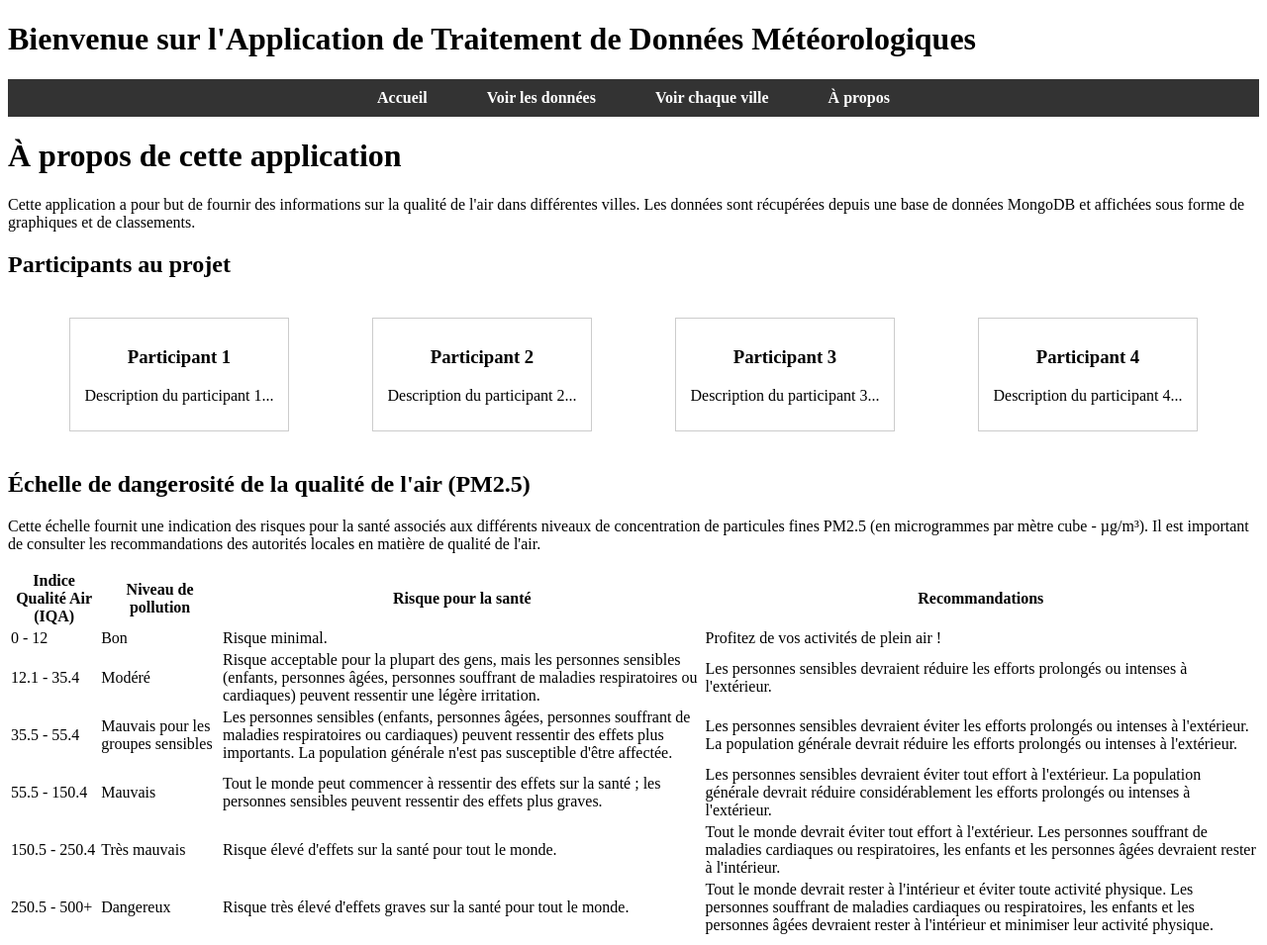
After one commit to Matteo039/Projet_BigData, a Flask app: page /about in a window 1280 px wide. The commit adds this page. Shown: the whole page at 99% size. Run offline with Flask 3, Linux system fonts and the light colour scheme.

Commit message:
Fin de journée datathonienne c'est finito pipo a demain la team (je sais que personne ne va lire ce message qui est je pense beaucoup trop long pour dire que je n'ai PAS beaucoup avancer durant cette journée qui a semblé plutot ensoleillé vu le soleil que j'ai dans la gueule actuellement) Demain sera sans doute une journée similaire a celle ci c'est a dire de la merde. sauf que je vais finir plus tot qu'aujourd'hui halleluja (je sais pas comment l'écrire mais ça me semblait bien) ciao la team pour de vrai. Si quelqu'un d'autre que Corentin lit se message, je lui offre la fortune de mon poisson rouge décédé en 2016 (0.00001€) ciao
Pas bcp d'amélioration

```diff
--- a/routes.py
+++ b/routes.py
@@ -1,6 +1,7 @@
 from flask import Blueprint, jsonify, request, render_template
 from models import get_data, get_available_cities
 from datetime import datetime
+from dateutil import parser
 
 app_routes = Blueprint('app_routes', __name__)
 
@@ -16,29 +17,27 @@ def cities():
     selected_ville = request.args.get('ville')
     selected_date_debut = request.args.get('date_debut')
     selected_date_fin = request.args.get('date_fin')
+    selected_intervalle = request.args.get('intervalle')  # Récupérer l'intervalle
     error_message = None
-    show_graph = True  # Par défaut, afficher le graphique
-    graph_data = None  # AJOUTE L'INITIALISATION
-    data_type = "graph"
+    show_graph = True
+    graph_data = None  # Assurez-vous que graph_data est initialisé
 
     if selected_date_debut and selected_date_fin:
         try:
-            date_debut = datetime.strptime(selected_date_debut, '%Y-%m-%d')
-            date_fin = datetime.strptime(selected_date_fin, '%Y-%m-%d')
-
+            date_debut = parser.parse(selected_date_debut)
+            date_fin = parser.parse(selected_date_fin)
             if date_fin < date_debut:
                 error_message = "La date de fin doit être postérieure ou égale à la date de début."
-                graph_data = []  # Pas de données à afficher en cas d'erreur
-                show_graph = False  # Ne pas afficher le graphique
+                graph_data = []
+                show_graph = False
             else:
-                graph_data = get_data(ville=selected_ville, date_debut=selected_date_debut, date_fin=selected_date_fin)
+                graph_data = get_data(ville=selected_ville, date_debut=selected_date_debut, date_fin=selected_date_fin, intervalle=selected_intervalle)
         except ValueError:
-            error_message = "Format de date invalide. Veuillez utiliser AAAA-MM-JJ."
+            error_message = "Format de date invalide. Veuillez utiliser un format reconnaissable."
             graph_data = []
-            show_graph = False  # Ne pas afficher le graphique
-            data_type = None
+            show_graph = False
     else:
-        graph_data = get_data(ville=selected_ville, date_debut=selected_date_debut, date_fin=selected_date_fin)
+        graph_data = get_data(ville=selected_ville, date_debut=selected_date_debut, date_fin=selected_date_fin, intervalle=selected_intervalle)
 
     return render_template('city.html',
                            cities=available_cities,
@@ -47,11 +46,13 @@ def cities():
                            selected_date_debut=selected_date_debut,
                            selected_date_fin=selected_date_fin,
                            error_message=error_message,
-                           show_graph=show_graph,
-                           data_type=data_type)
-
+                           show_graph=show_graph)
 
 @app_routes.route('/dataview', methods=['GET'])
 def dataview():
     top_3_cities, bottom_3_cities = get_data()  # Récupérer les 3 pires et les 3 meilleures villes
     return render_template('dataview.html', top_3_cities=top_3_cities, bottom_3_cities=bottom_3_cities)
+
+@app_routes.route('/about')
+def a_propos():
+    return render_template('aPropos.html')
--- /dev/null
+++ b/templates/apropos.html
@@ -0,0 +1,115 @@
+<!DOCTYPE html>
+<html lang="fr">
+<head>
+    <meta charset="UTF-8">
+    <meta name="viewport" content="width=device-width, initial-scale=1.0">
+    <title>À propos</title>
+    <link rel="stylesheet" href="static/style_global.css">
+    <style>
+        /* Styles pour les cartes de participants */
+        .participants-container {
+            display: flex;
+            justify-content: space-around; /* Répartit l'espace autour des cartes */
+            padding: 20px;
+        }
+
+        .participant-card {
+            width: 200px; /* Ajuste la largeur des cartes */
+            border: 1px solid #ccc;
+            padding: 10px;
+            text-align: center;
+        }
+
+        .participant-card img {
+            max-width: 100%; /* L'image ne dépasse pas la largeur de la carte */
+            max-height: 150px; /* Ajuste la hauteur maximale de l'image */
+            margin-bottom: 10px;
+        }
+    </style>
+</head>
+<body>
+    {% include 'navbar.html' %}
+    <main>
+        <h1>À propos de cette application</h1>
+        <p>
+            Cette application a pour but de fournir des informations sur la qualité de l'air dans différentes villes.
+            Les données sont récupérées depuis une base de données MongoDB et affichées sous forme de graphiques et de classements.
+        </p>
+
+        <h2>Participants au projet</h2>
+        <div class="participants-container">
+            <div class="participant-card">
+                <h3>Participant 1</h3>
+                <p>Description du participant 1...</p>
+            </div>
+            <div class="participant-card">
+                <h3>Participant 2</h3>
+                <p>Description du participant 2...</p>
+            </div>
+            <div class="participant-card">
+                <h3>Participant 3</h3>
+                <p>Description du participant 3...</p>
+            </div>
+            <div class="participant-card">
+
+                <h3>Participant 4</h3>
+                <p>Description du participant 4...</p>
+            </div>
+        </div>
+
+        <h2>Échelle de dangerosité de la qualité de l'air (PM2.5)</h2>
+        <p>
+            Cette échelle fournit une indication des risques pour la santé associés aux différents niveaux de concentration de particules fines PM2.5 (en microgrammes par mètre cube - µg/m³). Il est important de consulter les recommandations des autorités locales en matière de qualité de l'air.
+        </p>
+
+        <table>
+            <thead>
+                <tr>
+                    <th>Indice Qualité Air (IQA)</th>
+                    <th>Niveau de pollution</th>
+                    <th>Risque pour la santé</th>
+                    <th>Recommandations</th>
+                </tr>
+            </thead>
+            <tbody>
+                <tr>
+                    <td>0 - 12</td>
+                    <td>Bon</td>
+                    <td>Risque minimal.</td>
+                    <td>Profitez de vos activités de plein air !</td>
+                </tr>
+                <tr>
+                    <td>12.1 - 35.4</td>
+                    <td>Modéré</td>
+                    <td>Risque acceptable pour la plupart des gens, mais les personnes sensibles (enfants, personnes âgées, personnes souffrant de maladies respiratoires ou cardiaques) peuvent ressentir une légère irritation.</td>
+                    <td>Les personnes sensibles devraient réduire les efforts prolongés ou intenses à l'extérieur.</td>
+                </tr>
+                <tr>
+                    <td>35.5 - 55.4</td>
+                    <td>Mauvais pour les groupes sensibles</td>
+                    <td>Les personnes sensibles (enfants, personnes âgées, personnes souffrant de maladies respiratoires ou cardiaques) peuvent ressentir des effets plus importants. La population générale n'est pas susceptible d'être affectée.</td>
+                    <td>Les personnes sensibles devraient éviter les efforts prolongés ou intenses à l'extérieur. La population générale devrait réduire les efforts prolongés ou intenses à l'extérieur.</td>
+                </tr>
+                <tr>
+                    <td>55.5 - 150.4</td>
+                    <td>Mauvais</td>
+                    <td>Tout le monde peut commencer à ressentir des effets sur la santé ; les personnes sensibles peuvent ressentir des effets plus graves.</td>
+                    <td>Les personnes sensibles devraient éviter tout effort à l'extérieur. La population générale devrait réduire considérablement les efforts prolongés ou intenses à l'extérieur.</td>
+                </tr>
+                <tr>
+                    <td>150.5 - 250.4</td>
+                    <td>Très mauvais</td>
+                    <td>Risque élevé d'effets sur la santé pour tout le monde.</td>
+                    <td>Tout le monde devrait éviter tout effort à l'extérieur. Les personnes souffrant de maladies cardiaques ou respiratoires, les enfants et les personnes âgées devraient rester à l'intérieur.</td>
+                </tr>
+                <tr>
+                    <td>250.5 - 500+</td>
+                    <td>Dangereux</td>
+                    <td>Risque très élevé d'effets graves sur la santé pour tout le monde.</td>
+                    <td>Tout le monde devrait rester à l'intérieur et éviter toute activité physique. Les personnes souffrant de maladies cardiaques ou respiratoires, les enfants et les personnes âgées devraient rester à l'intérieur et minimiser leur activité physique.</td>
+                </tr>
+            </tbody>
+        </table>
+    </main>
+</body>
+</html>
```
Also changed, not shown: models.py (+62 -48 lines), templates/city.html (+10 -0 lines), Photo/Sans titre.png (added).
